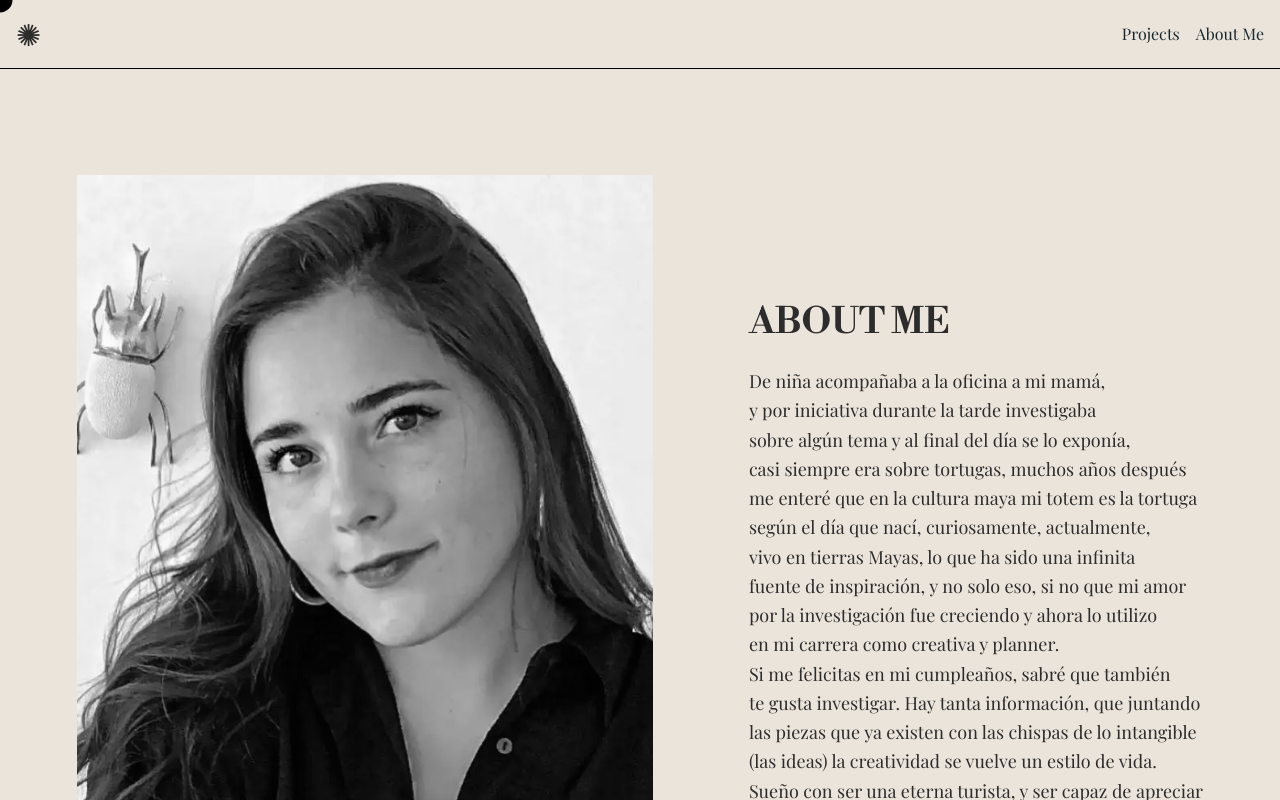
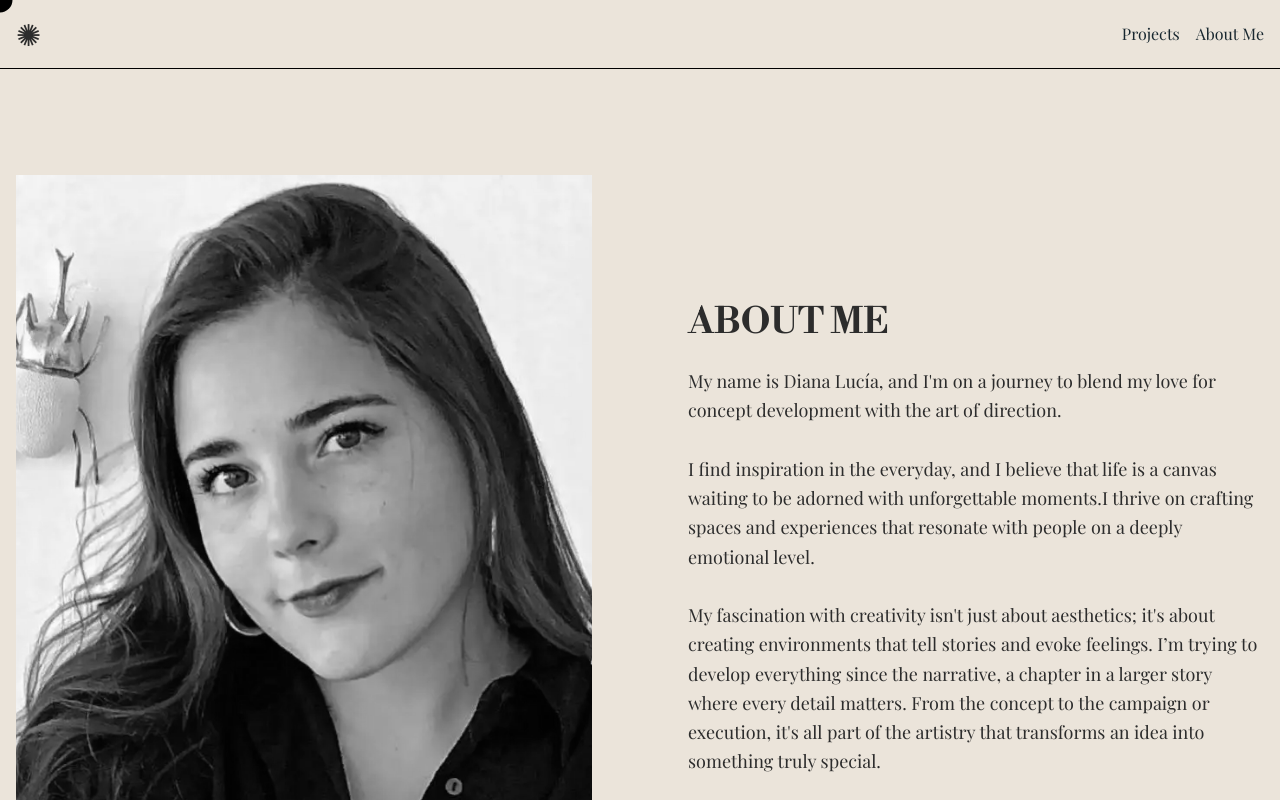
Before and after one commit to byCARREON/lucia-portfolio, a React (Vite) app: page /about in a window 1280 px wide. Built offline with nearby package versions, Linux system fonts and the light colour scheme; a web font is replaced by a local one.

Commit message:
Cambios en about me

```diff
--- a/src/index.css
+++ b/src/index.css
@@ -133,6 +133,11 @@ img {
   clip-path: polygon(0 100%, 100% 100%, 100% 0, 0 0);
 }
 
+.show {
+  opacity: 1;
+  transition: opacity 1s ease-in-out; /* Ajusta la duración de la transición según tus preferencias */
+}
+
 /*---- Cursor ----*/
 .cursor {
   position: absolute;
--- a/src/pages/About/About.jsx
+++ b/src/pages/About/About.jsx
@@ -20,25 +20,21 @@ function About() {
   }, [logosArray.length]);
 
   const textLines = [
-    "De niña acompañaba a la oficina a mi mamá,",
-    "y por iniciativa durante la tarde investigaba",
-    "sobre algún tema y al final del día se lo exponía,",
-    "casi siempre era sobre tortugas, muchos años después",
-    "me enteré que en la cultura maya mi totem es la tortuga",
-    "según el día que nací, curiosamente, actualmente,",
-    "vivo en tierras Mayas, lo que ha sido una infinita",
-    "fuente de inspiración, y no solo eso, si no que mi amor",
-    "por la investigación fue creciendo y ahora lo utilizo",
-    "en mi carrera como creativa y planner.",
-    "Si me felicitas en mi cumpleaños, sabré que también",
-    "te gusta investigar. Hay tanta información, que juntando",
-    "las piezas que ya existen con las chispas de lo intangible",
-    "(las ideas) la creatividad se vuelve un estilo de vida.",
-    "Sueño con ser una eterna turista, y ser capaz de apreciar",
-    "cada detalle ... me encanta estar en lo desconocido.",
-    "Mi familia se cambiaba mucho de ciudad, por lo que",
-    "tuve que desarrollar el don del camaleón y ser capaz",
-    "de adaptarme a cualquier entorno.",
+    "My name is Diana Lucía, and I'm on a journey to blend my love for concept",
+    "development with the art of direction.",
+    "I find inspiration in the everyday, and I believe that life is a canvas waiting to be",
+    "adorned with unforgettable moments.I thrive on crafting spaces and experiences",
+    "that resonate with people on a deeply emotional level.",
+    "My fascination with creativity isn't just about aesthetics; it's about creating",
+    "environments that tell stories and evoke feelings.",
+    "I’m trying to develop everything since the narrative, a chapter in a larger story where",
+    "every detail matters. From the concept to the campaign or execution, it's all part of",
+    "the artistry that transforms an idea into something truly special.",
+    "As I embark on my journey in art direction, I'm excited to bring my passion for market",
+    "research and design to a broader canvas. I see art direction as the perfect",
+    "intersection of my love for aesthetics and my desire to create meaningful, immersive",
+    "experiences. It's about shaping visual narratives that captivate, inspire, and leave a",
+    "lasting impression.",
   ];
 
   const textLines2 = [
@@ -56,7 +52,7 @@ function About() {
   return (
     <div>
       <Navbar />
-      <section className="lg:flex py-24 justify-center gap-24 container">
+      <section className="xl:flex xl:flex-row flex flex-col items-center xl:items-stretch py-24 justify-center gap-24 container">
       <div className="max-w-xl mb-8">
           <motion.img
             src={aboutImage}
@@ -65,54 +61,75 @@ function About() {
           />
         </div>
         <div className=''>
-          <h2 className="text-4xl font-bold mb-6 mt-32">ABOUT ME</h2>
+          <h2 className="text-4xl font-bold mb-6 xl:mt-32">ABOUT ME</h2>
           <div className="max-w-2xl text-lg leading-relaxed mb-12">
-            {textLines.map((line, index) => (
-              <motion.p
-                key={index}
-                initial={{ opacity: 0, y: 10 }}
-                animate={{ opacity: 1, y: 0 }}
-                transition={{ duration: 0.6, delay: index * 0.2 }}
-                className=""
-              >
-                {line}
-              </motion.p>
-            ))}
-            <div className='pt-4'>
-            {textLines2.map((line, index) => (
-              <motion.p
-                key={index}
-                initial={{ opacity: 0, y: 10 }}
-                animate={{ opacity: 1, y: 0 }}
-                transition={{ duration: 0.6, delay: index * 0.2 }}
-                className=""
-              >
-                {line}
-              </motion.p>
-            ))}
-            </div>
+          <p>My name is Diana Lucía, and I'm on a journey to blend my love for concept development with the art of direction.</p> <br />
+
+          <p>
+            I find inspiration in the everyday, and I believe that life is a canvas waiting to be
+            adorned with unforgettable moments.I thrive on crafting spaces and experiences
+            that resonate with people on a deeply emotional level.
+          </p> <br />
+
+          <p>
+            My fascination with creativity isn't just about aesthetics; it's about creating
+            environments that tell stories and evoke feelings.
+            I’m trying to develop everything since the narrative, a chapter in a larger story where
+            every detail matters. From the concept to the campaign or execution, it's all part of
+            the artistry that transforms an idea into something truly special.
+          </p> <br />
+
+          <p>
+          As I embark on my journey in art direction, I'm excited to bring my passion for market
+research and design to a broader canvas. I see art direction as the perfect
+intersection of my love for aesthetics and my desire to create meaningful, immersive
+experiences. It's about shaping visual narratives that captivate, inspire, and leave a
+lasting impression.
+          </p><br />
+
+          <p>
+          I see my job as a lifestyle, you'll find me exploring art galleries, doing some market
+research while sipping on a cup of artisanal herbal infusion, or wandering through
+nature to soak up inspiration from the world around me.
+          </p><br />
+
+          <p>
+          I believe that every moment, whether big or small, is an opportunity to curate a
+beautiful experience.
+          </p><br />
+
+          <p>
+          Join me on this exciting journey as I continue to explore the boundless possibilities
+of advertising and art direction. Let's create, inspire, and make every moment a
+masterpiece.
+          </p>
+
           </div>
           <div className=''>
 
             <h2 className='text-5xl'>My Journey</h2>
             <LineAnimation />
             <div className=''>
+              <a href="https://www.linkedin.com/in/dianaluciacorrea/" target="_blank" rel="noopener noreferrer">
                   <motion.img
                       src={logosArray[currentLogoIndex]}
                       alt="Logo"
                       className="w-[150px] h-[100px] mt-6 transition duration-300 ease-in-out"
                   />
+              </a>
             </div>
           </div>
       <div className='mt-8'>
         <h2 className='text-5xl'>EDUCATION</h2>
         <LineAnimation />
         <div className='inline'>
+          <a href="https://www.linkedin.com/in/dianaluciacorrea/" target="_blank" rel="noopener noreferrer">
               <motion.img
                   src={logos2[currentLogoIndex]}
                   alt="Logo"
                   className="w-[200px] h-[100px] mt-6 transition duration-300 ease-in-out"
               />
+          </a>
         </div>
       </div>
         </div>
--- a/src/pages/Home/Home.jsx
+++ b/src/pages/Home/Home.jsx
@@ -20,14 +20,13 @@ function Home() {
   return (
     <div>
       <IntroAnimation />
-      {showComponents && (
+
         <>
           <Navbar />
           <Header />
           <Project />
           <Footer />
         </>
-      )}
     </div>
   );
 }
```
Lines whose indentation alone changed are shown as unchanged.
